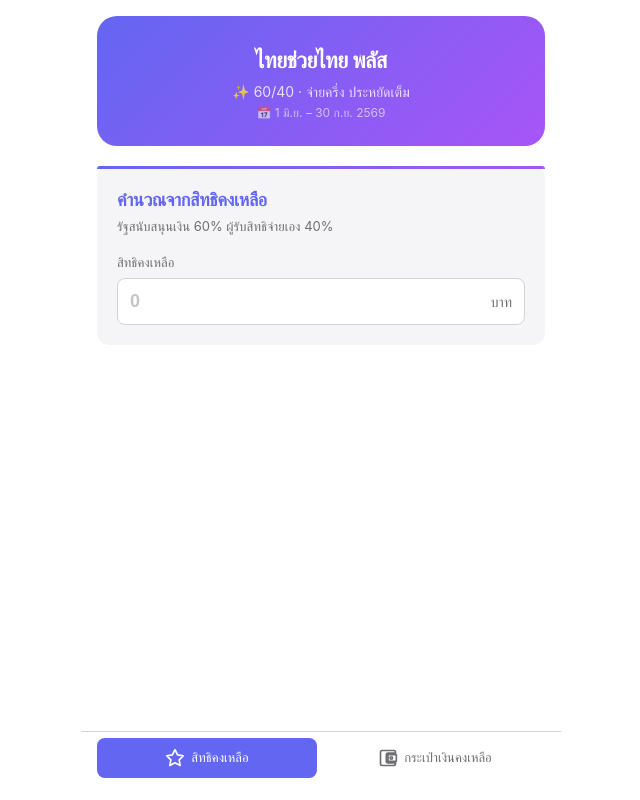
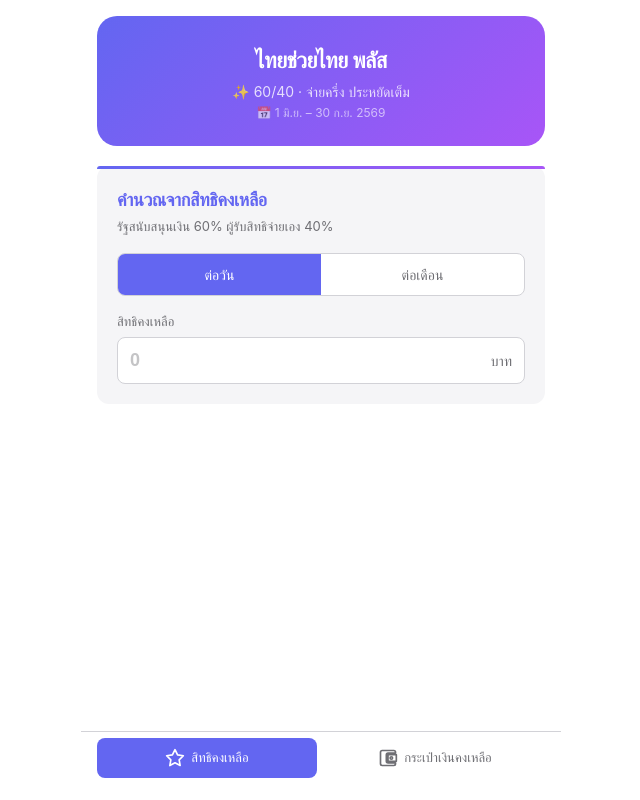
Before and after one commit to jeud-dev/6040-reactjs, a React (Vite) app: page / in a window 1280 px wide. Shown: the whole page, without its empty margins (319-959 px from the left). Built offline with nearby package versions, Linux system fonts and the light colour scheme; the HTML template or start-up script is replaced by a standard one; a web font is replaced by a local one.

Commit message:
update project 69-06-29

```diff
--- a/src/App.css
+++ b/src/App.css
@@ -74,6 +74,40 @@ main {
   font-size: 13px;
   color: var(--text-secondary);
   margin-top: 4px;
+}
+
+.period-toggle {
+  display: flex;
+  gap: 0;
+  margin-top: 16px;
+  background: var(--bg);
+  border: 1.5px solid var(--border);
+  border-radius: var(--radius-sm);
+  overflow: hidden;
+}
+
+.period-btn {
+  flex: 1;
+  padding: 10px 16px;
+  font-size: 14px;
+  font-weight: 500;
+  color: var(--text-secondary);
+  background: transparent;
+  transition: background 0.2s, color 0.2s;
+}
+
+.credit-mode .period-btn.active {
+  background: var(--accent-credit);
+  color: #fff;
+}
+
+.wallet-mode .period-btn.active {
+  background: var(--accent-wallet);
+  color: #fff;
+}
+
+.period-btn:not(.active):hover {
+  background: var(--bg-muted);
 }
 
 .input-group {
--- a/src/components/RemainCredit.jsx
+++ b/src/components/RemainCredit.jsx
@@ -4,6 +4,11 @@ import { useToast } from './Toast'
 
 const MULTIPLIER_TOPUP = 0.67
 const MULTIPLIER_PURCHASE = 1.67
+
+const PERIODS = [
+  { key: 'day', label: 'ต่อวัน', max: 200 },
+  { key: 'month', label: 'ต่อเดือน', max: 1000 },
+]
 
 function calc(credit) {
   return {
@@ -15,6 +20,7 @@ function calc(credit) {
 function RemainCredit() {
   const [credit, setCredit] = useState('')
   const [target, setTarget] = useState('')
+  const [period, setPeriod] = useState(PERIODS[0])
   const [shake, setShake] = useState(false)
   const showToast = useToast()
 
@@ -28,6 +34,22 @@ function RemainCredit() {
       <h2 className="calc-title">คำนวณจากสิทธิคงเหลือ</h2>
       <p className="calc-desc">รัฐสนับสนุนเงิน 60% ผู้รับสิทธิจ่ายเอง 40%</p>
 
+      <div className="period-toggle">
+        {PERIODS.map((p) => (
+          <button
+            key={p.key}
+            className={`period-btn ${period.key === p.key ? 'active' : ''}`}
+            onClick={() => {
+              setPeriod(p)
+              setCredit('')
+              setTarget('')
+            }}
+          >
+            {p.label}
+          </button>
+        ))}
+      </div>
+
       <div className="input-group">
         <label className="input-label">สิทธิคงเหลือ</label>
         <div className={`input-wrapper ${shake ? 'shake' : ''}`}>
@@ -39,9 +61,9 @@ function RemainCredit() {
             onChange={(e) => {
               const val = e.target.value
               if (val === '') return setCredit('')
-              if (Number(val) > 200) {
+              if (Number(val) > period.max) {
                 setShake(true)
-                showToast('สิทธิคงเหลือสูงสุดไม่เกิน 200 บาท (ต่อวัน)')
+                showToast(`สิทธิคงเหลือสูงสุดไม่เกิน ${period.max} บาท (${period.label})`)
                 setTimeout(() => setShake(false), 300)
                 return
               }
--- a/src/components/RemainWallet.jsx
+++ b/src/components/RemainWallet.jsx
@@ -4,6 +4,11 @@ import { useToast } from './Toast'
 
 const MULTIPLIER_CONTRIBUTION = 1.5
 const MULTIPLIER_PURCHASE = 2.5
+
+const PERIODS = [
+  { key: 'day', label: 'ต่อวัน', max: 133 },
+  { key: 'month', label: 'ต่อเดือน', max: 670 },
+]
 
 function calc(wallet) {
   return {
@@ -14,6 +19,7 @@ function calc(wallet) {
 
 function RemainWallet() {
   const [wallet, setWallet] = useState('')
+  const [period, setPeriod] = useState(PERIODS[0])
   const [shake, setShake] = useState(false)
   const showToast = useToast()
 
@@ -24,6 +30,21 @@ function RemainWallet() {
     <section className="calc-section wallet-mode">
       <h2 className="calc-title">คำนวณจากเงินคงเหลือ/เติมเงิน</h2>
       <p className="calc-desc">รัฐสนับสนุนเงิน 60% ผู้รับสิทธิจ่ายเอง 40%</p>
+
+      <div className="period-toggle">
+        {PERIODS.map((p) => (
+          <button
+            key={p.key}
+            className={`period-btn ${period.key === p.key ? 'active' : ''}`}
+            onClick={() => {
+              setPeriod(p)
+              setWallet('')
+            }}
+          >
+            {p.label}
+          </button>
+        ))}
+      </div>
 
       <div className="input-group">
         <label className="input-label">เงินคงเหลือ/เติมเงิน</label>
@@ -36,9 +57,9 @@ function RemainWallet() {
             onChange={(e) => {
               const val = e.target.value
               if (val === '') return setWallet('')
-              if (Number(val) > 133) {
+              if (Number(val) > period.max) {
                 setShake(true)
-                showToast('เงินคงเหลือ/เติมเงิน สูงสุดไม่เกิน 133 บาท (ต่อวัน)')
+                showToast(`เงินคงเหลือ/เติมเงิน สูงสุดไม่เกิน ${period.max} บาท (${period.label})`)
                 setTimeout(() => setShake(false), 300)
                 return
               }
```
